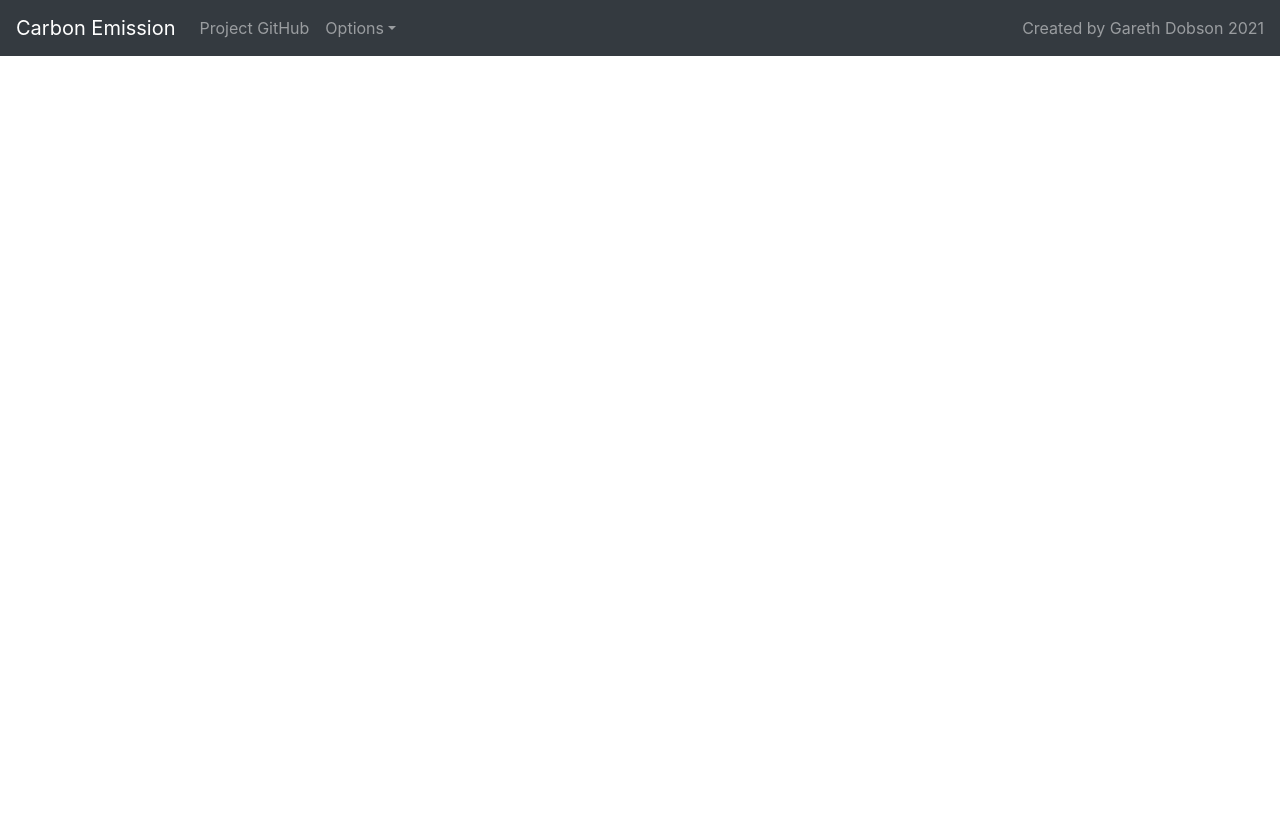
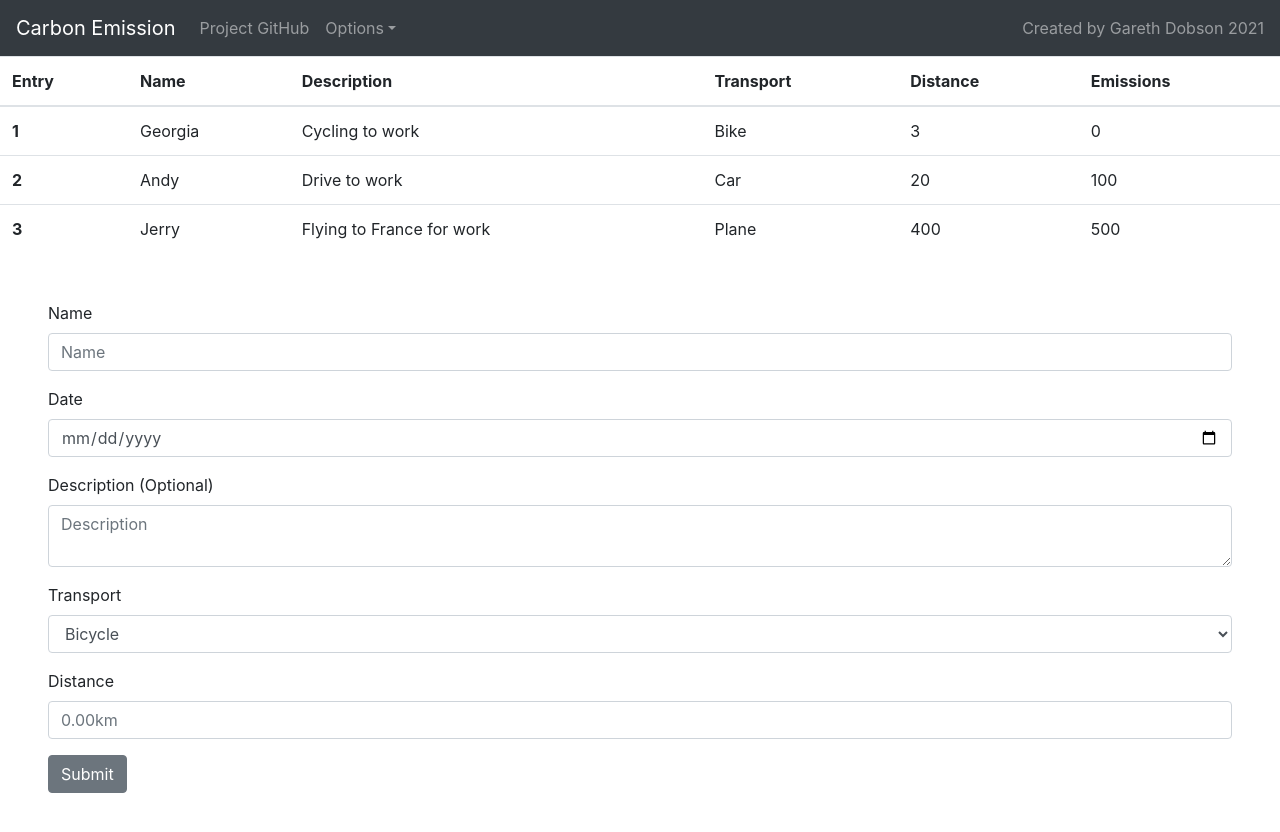
Before and after one commit to garethcdobson/MERN_Emission_Tracker, a React (Create React App) app in the folder client/: page / in a window 1280 px wide. Shown: the top 832 px of the page. Before the commit the page ends 800 px from the top, so only its background shows below. Built offline with nearby package versions, Linux system fonts and the light colour scheme.

Commit message:
Implementing data table with mocked data and outlining input data form

```diff
--- a/client/src/App.js
+++ b/client/src/App.js
@@ -4,12 +4,14 @@ import 'bootstrap/dist/css/bootstrap.min.css';
 import './App.css';
 
 import AppNavbar from './components/AppNavbar';
+import EmissionTable from './components/EmissionTable';
 
 class App extends Component {
   render() {
     return (
       <div className="App">
         <AppNavbar />
+        <EmissionTable />
       </div>
     );
   }
--- /dev/null
+++ b/client/src/components/EmissionTable.js
@@ -0,0 +1,89 @@
+import React, { Component, Fragment } from 'react';
+import { Button, Form, FormGroup, Label, Input, Table } from 'reactstrap';
+import { v4 as uuid } from 'uuid';
+
+class EmissionTable extends Component {
+    state = {
+        items: [
+            { id: uuid(), name: 'Georgia', description: 'Cycling to work', transport: 'Bike', distance: 3, emissions: 0 },
+            { id: uuid(), name: 'Andy', description: 'Drive to work', transport: 'Car', distance: 20, emissions: 100 },
+            { id: uuid(), name: 'Jerry', description: 'Flying to France for work', transport: 'Plane', distance: 400, emissions: 500 },
+        ]
+    }
+
+    handleSubmit() {
+        alert("SUBMITTED");
+    }
+
+    render() {
+        const { items } = this.state;
+
+        return(
+            <Fragment>
+                <Table hover>
+                    <thead>
+                        <tr>
+                        <th>Entry</th>
+                        <th>Name</th>
+                        <th>Description</th>
+                        <th>Transport</th>
+                        <th>Distance</th>
+                        <th>Emissions</th>
+                        </tr>
+                    </thead>
+                    <tbody>
+                        {items.map(({ name, description, transport, distance, emissions }, index) => (
+                            <tr>
+                                <th scope="row">{index + 1}</th>
+                                <td>{name}</td>
+                                <td>{description}</td>
+                                <td>{transport}</td>
+                                <td>{distance}</td>
+                                <td>{emissions}</td>
+                            </tr>
+                        ))}
+                    </tbody>
+                </Table>
+
+                <Form onSubmit={this.handleSubmit} className="m-5">
+                    <FormGroup>
+                        <Label for="name">Name</Label>
+                        <Input type="name" name="name" id="name" placeholder="Name" />
+                    </FormGroup>
+                    <FormGroup>
+                        <Label for="date">Date</Label>
+                        <Input
+                            type="date"
+                            name="date"
+                            id="date"
+                            placeholder="date placeholder"
+                        />
+                    </FormGroup>
+                    <FormGroup>
+                        <Label for="description">Description (Optional)</Label>
+                        <Input type="textarea" name="description" id="description" placeholder="Description" />
+                    </FormGroup>
+                    <FormGroup>
+                        <Label for="transport">Transport</Label>
+                        <Input type="select" name="transport" id="transport">
+                            <option>Bicycle</option>
+                            <option>Car</option>
+                            <option>Electric Car</option>
+                            <option>Electric Bicycle / Scooter</option>
+                            <option>Plane</option>
+                            <option>Train</option>
+                            <option>Bus</option>
+                        </Input>
+                    </FormGroup>
+                    <FormGroup>
+                        <Label for="distance">Distance</Label>
+                        <Input type="number" name="distance" id="distance" placeholder="0.00km" />
+                    </FormGroup>
+                    <Button type="submit">Submit</Button>
+                </Form>
+            </Fragment>
+        )
+    };
+};
+
+export default EmissionTable;
--- a/package.json
+++ b/package.json
@@ -4,8 +4,11 @@
   "description": "Emission tracker built with the MERN stack",
   "main": "server.js",
   "scripts": {
+    "client-install": "npm install --prefix client",
     "start": "node server.js",
-    "server": "nodemon server.js"
+    "server": "nodemon server.js",
+    "client": "npm start --prefix client",
+    "dev": "concurrently \"npm run server\" \"npm run client\""
   },
   "repository": {
     "type": "git",
```
Also changed, not shown: 2 other files (tests, documents, lock files or other folders).
